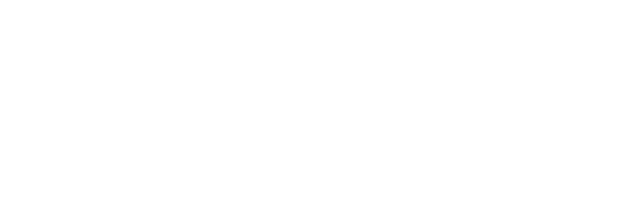
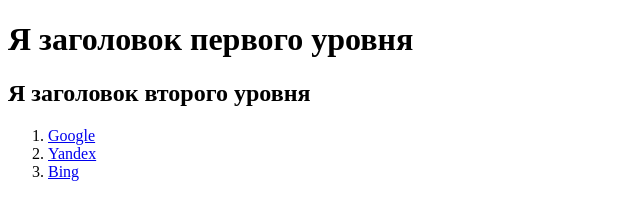
Before and after one commit to AlexeySidorov442/task-html, a website: page src/index.html in a window 1280 px wide. Shown: the whole page, without its empty margins (0-640 px from the left). Drawn offline with Linux system fonts and the light colour scheme.

Commit message:
Задание по HTML

```diff
--- a/src/index.html
+++ b/src/index.html
@@ -3,5 +3,19 @@
     <head>
         <title>HTML</title>
     </head>
-    <body></body>
+    <body>
+        <h1>Я заголовок первого уровня</h1>
+        <h2>Я заголовок второго уровня</h2>
+        <ol>
+            <li>
+                <a href="https://www.google.ru/">Google</a>
+            </li>
+            <li>
+                <a href="https://yandex.ru/">Yandex</a>
+            </li>
+            <li>
+                <a href="https://www.bing.com/">Bing</a>
+            </li>
+        </ol>
+    </body>
 </html>
```
Also changed, not shown: 1 other file.
